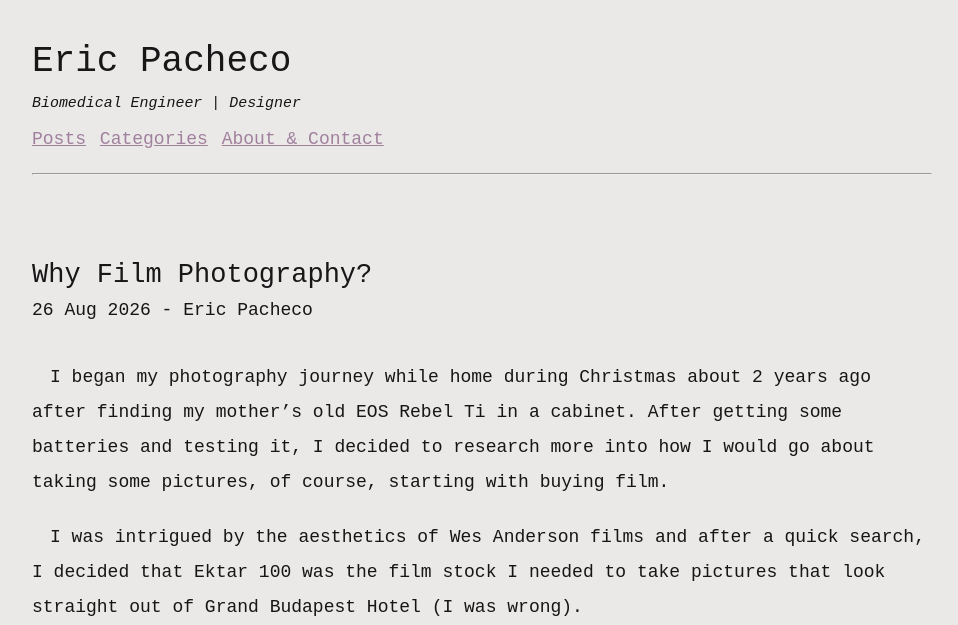
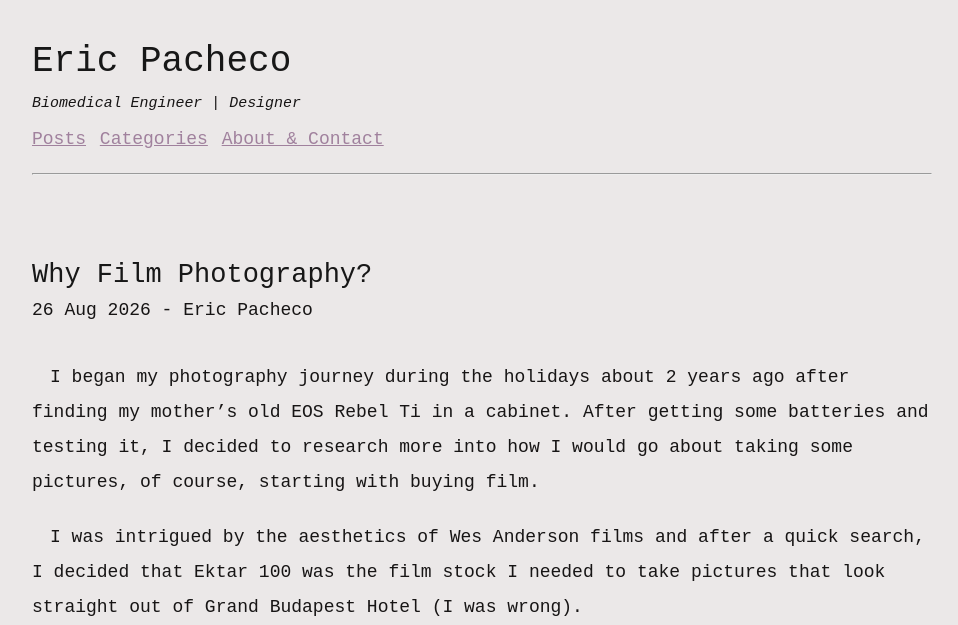
Before and after one commit to beigeandbrown/Professional-Website, a Jekyll site: the page built from Photography/_posts/2026-08-26-Why_Film.md, in a window 1280 px wide, cut to the strip 0-625 px from the top of the page. Shown: the whole strip, without its empty margins (158-1116 px from the left). Built offline with Jekyll 4.4.1, drawn with Linux system fonts in a browser that asks for light colours.

Commit message:
altered wording in why film post

```diff
--- a/Photography/_posts/2026-08-26-Why_Film.md
+++ b/Photography/_posts/2026-08-26-Why_Film.md
@@ -4,7 +4,7 @@ author: Eric Pacheco
 title: Why Film Photography?
 ---
 
-&emsp;I began my photography journey while home during Christmas about 2 years ago after finding my mother's old EOS Rebel Ti in a cabinet. After getting some batteries and testing it, I decided to research more into how I would go about taking some pictures, of course, starting with buying film.
+&emsp;I began my photography journey during the holidays about 2 years ago after finding my mother's old EOS Rebel Ti in a cabinet. After getting some batteries and testing it, I decided to research more into how I would go about taking some pictures, of course, starting with buying film.
 
 
 &emsp;I was intrigued by the aesthetics of Wes Anderson films and after a quick search, I decided that Ektar 100 was the film stock I needed to take pictures that look straight out of Grand Budapest Hotel (I was wrong).
```
